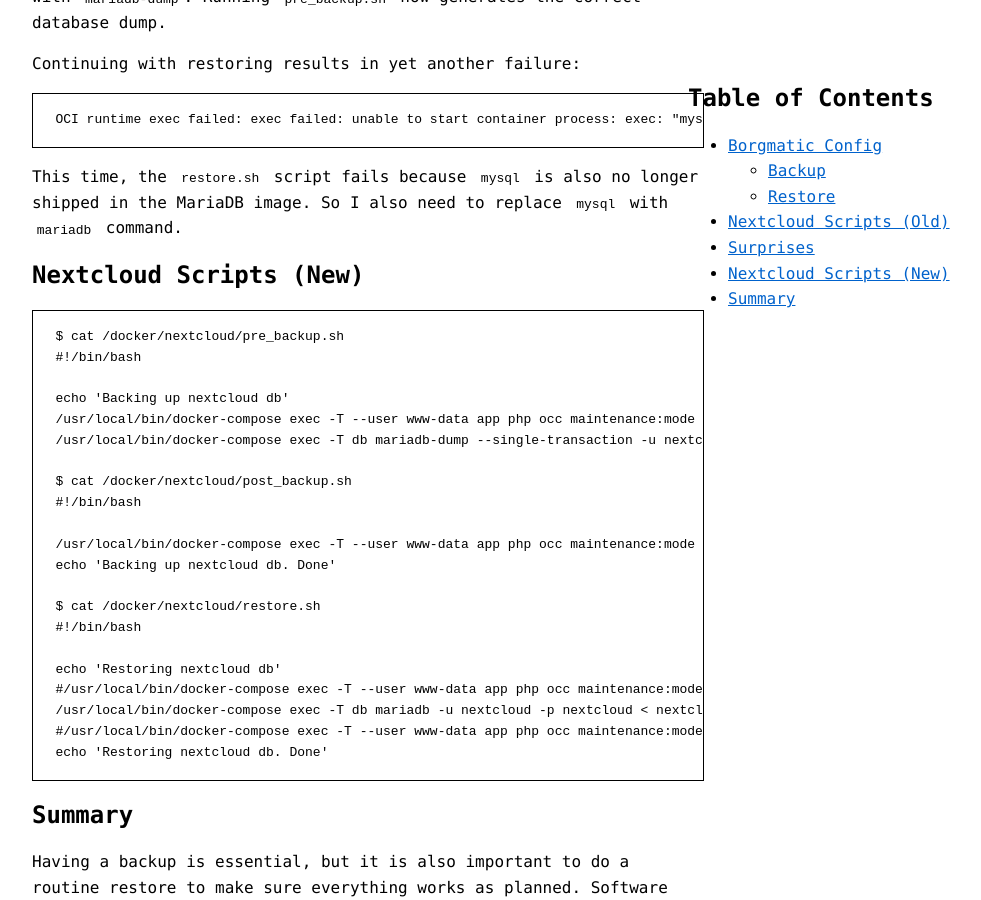
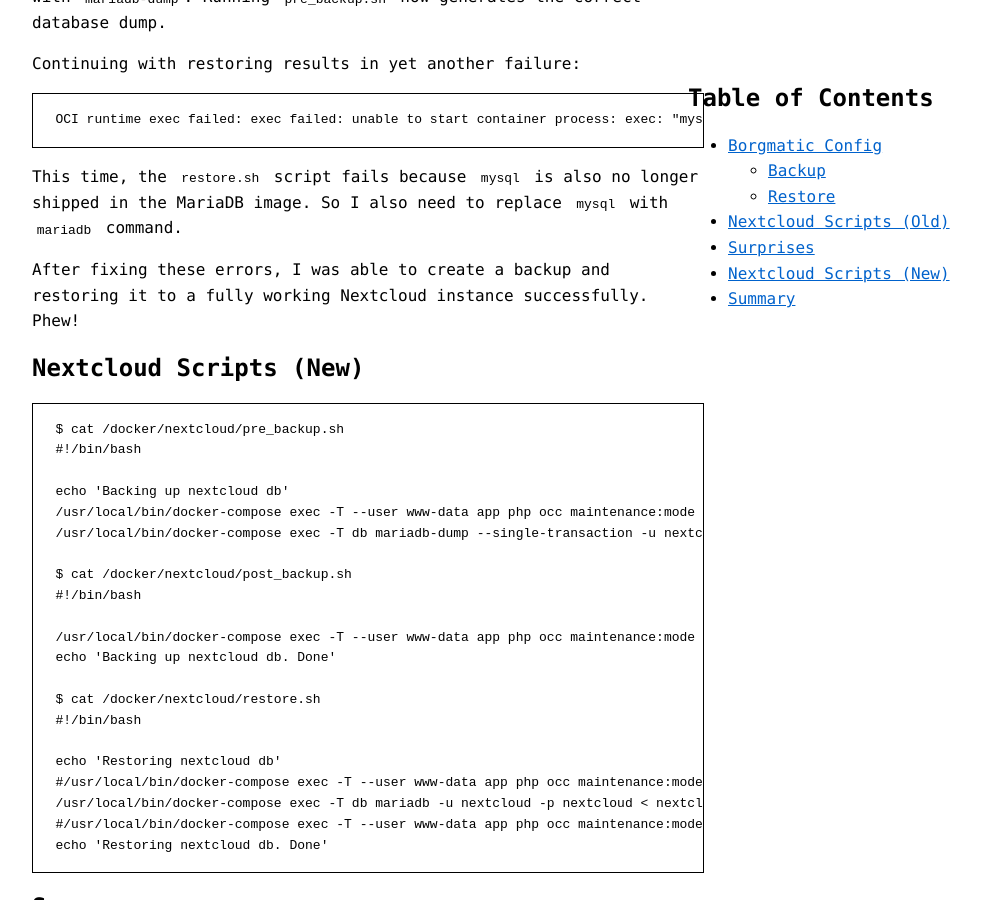
Before and after one commit to jasontthai/jasonthai.me, a Jekyll site: the page built from _posts/2023-09-01-nextcloud-disaster-recovery-attempt.md, in a window 1280 px wide and 900 px high, scrolled down 2856 px. Shown: the whole window, without its empty margins (272-1253 px from the left). Built offline with Jekyll 4.4.1, drawn with Linux system fonts in a browser that asks for light colours; our own code applies the rules of GitHub Pages for plain Markdown files; the table of contents is made by our own code.

Commit message:
update _posts/2023-09-01-nextcloud-disaster-recovery-attempt.md

````diff
--- a/_posts/2023-09-01-nextcloud-disaster-recovery-attempt.md
+++ b/_posts/2023-09-01-nextcloud-disaster-recovery-attempt.md
@@ -116,6 +116,8 @@
 ```
 This time, the `restore.sh` script fails because `mysql` is also no longer shipped in the MariaDB image. So I also need to replace `mysql` with `mariadb` command.
 
+After fixing these errors, I was able to create a backup and restoring it to a fully working Nextcloud instance successfully. Phew!
+
 # Nextcloud Scripts (New)
 ```
 $ cat /docker/nextcloud/pre_backup.sh
````
